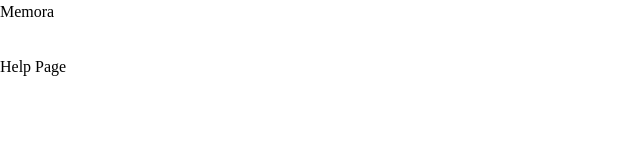
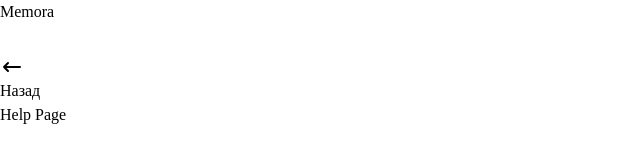
Before and after one commit to bakko7821/memora-app, a React (Vite) app in the folder ui/: page /help in a window 1280 px wide. Shown: the top 160 px of the page, without its empty margins (0-640 px from the left). Built offline with nearby package versions, Linux system fonts and the light colour scheme; the HTML template or start-up script is replaced by a standard one.

Commit message:
feat: add back button

```diff
--- a/ui/src/App.tsx
+++ b/ui/src/App.tsx
@@ -19,6 +19,7 @@ export default function App() {
         <Routes>
           <Route element={<StartLayout />}>
             <Route path="/" element={<StartPage />} />
+            <Route path="/create-folder" element={<StartPage />} />
             <Route path="/help" element={<HelpPage />} />
           </Route>
           <Route element={<MainLayout />}>
--- /dev/null
+++ b/ui/src/components/BackButton.tsx
@@ -0,0 +1,30 @@
+import { useNavigate } from "react-router-dom";
+import BackArrowIcon from "../assets/icons/arrow-narrow-left-svgrepo-com.svg?react";
+interface BackButtonProps {
+  path?: string;
+}
+
+export const BackButton = ({ path }: BackButtonProps) => {
+  const navigate = useNavigate();
+  return (
+    <button
+      onClick={() => {
+        if (path !== undefined) {
+          navigate(`/${path}`);
+        } else {
+          navigate(-1);
+        }
+      }}
+      className="cursor-pointer flex gap-1 items-center justify-center group"
+    >
+      <BackArrowIcon
+        width={24}
+        height={24}
+        className="text-(--text-secondary) group-hover:text-(--hover-primary) transition-colors"
+      />
+      <p className="text-(--text-secondary) text-base group-hover:text-(--hover-primary) transition-colors">
+        Назад
+      </p>
+    </button>
+  );
+};
--- a/ui/src/pages/HelpPage.tsx
+++ b/ui/src/pages/HelpPage.tsx
@@ -1,6 +1,9 @@
+import { BackButton } from "../components/BackButton";
+
 export default function HelpPage() {
   return (
     <div className="">
+      <BackButton />
       <p>Help Page</p>
     </div>
   );
--- a/ui/src/pages/StartPage.tsx
+++ b/ui/src/pages/StartPage.tsx
@@ -1,9 +1,11 @@
 import Icon from "../assets/images/icon.png";
 import HelpIcon from "../assets/icons/help-circle-svgrepo-com.svg?react";
 import { LanguageDropDown } from "../components/LanguageDropDown";
-import { Link } from "react-router-dom";
+import { Link, useNavigate } from "react-router-dom";
 
 export default function StartPage() {
+  const navigate = useNavigate();
+
   return (
     <div className="flex flex-col gap-8 items-center justify-center">
       <div className="flex flex-col gap-2 items-center justify-center">
@@ -26,7 +28,10 @@ export default function StartPage() {
                 Создайте новое хранилище Memora внутри указанной папки.
               </p>
             </div>
-            <button className="cursor-pointer rounded-xl min-w-37.5 px-3 py-1.5 text-(--text) bg-(--primary) hover:bg-(--hover-primary) transition-colors">
+            <button
+              onClick={() => navigate("/create-folder")}
+              className="cursor-pointer rounded-xl min-w-37.5 px-3 py-1.5 text-(--text) bg-(--primary) hover:bg-(--hover-primary) transition-colors"
+            >
               Создать
             </button>
           </div>
```
Also changed, not shown: ui/src/pages/CreateFolder.tsx (added).
